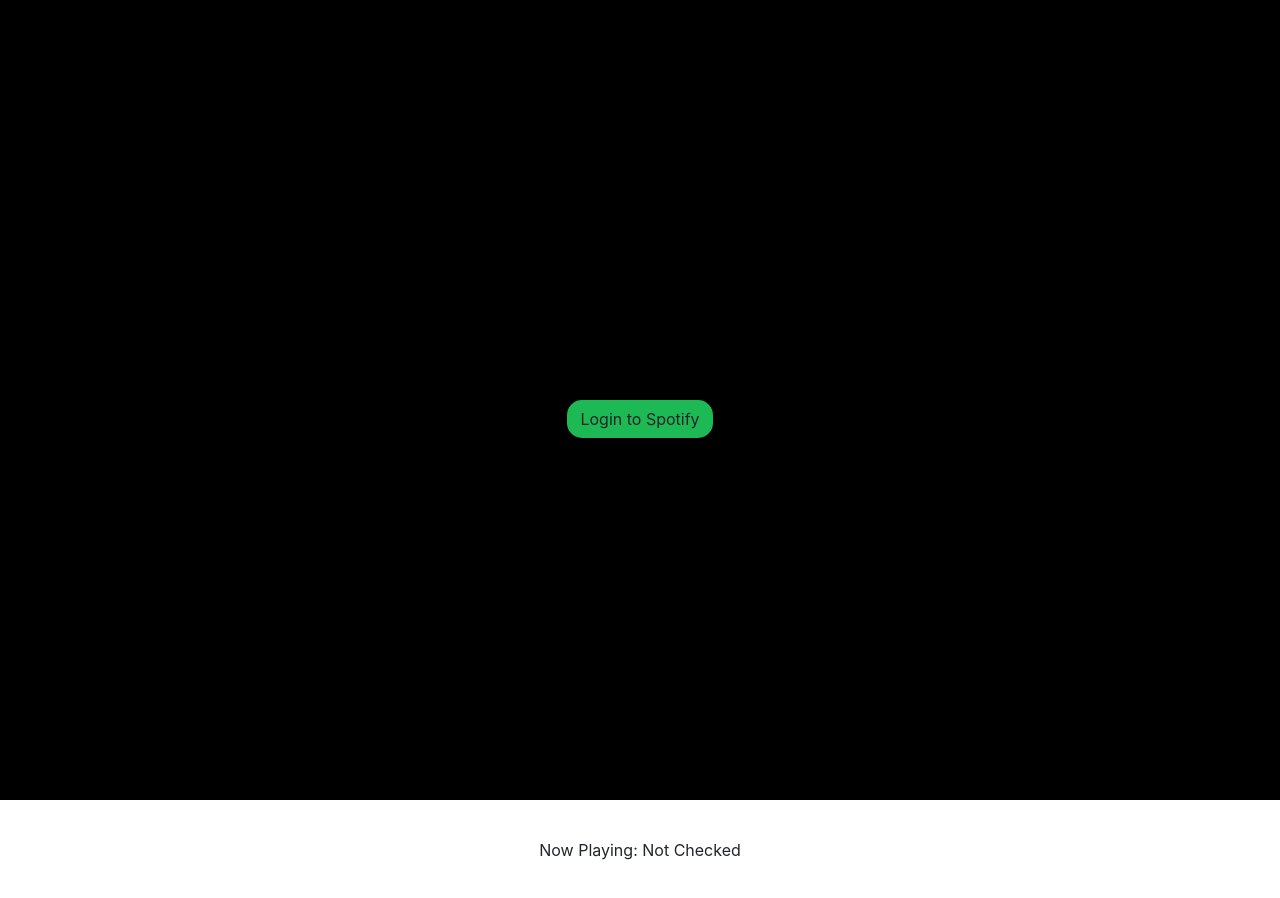
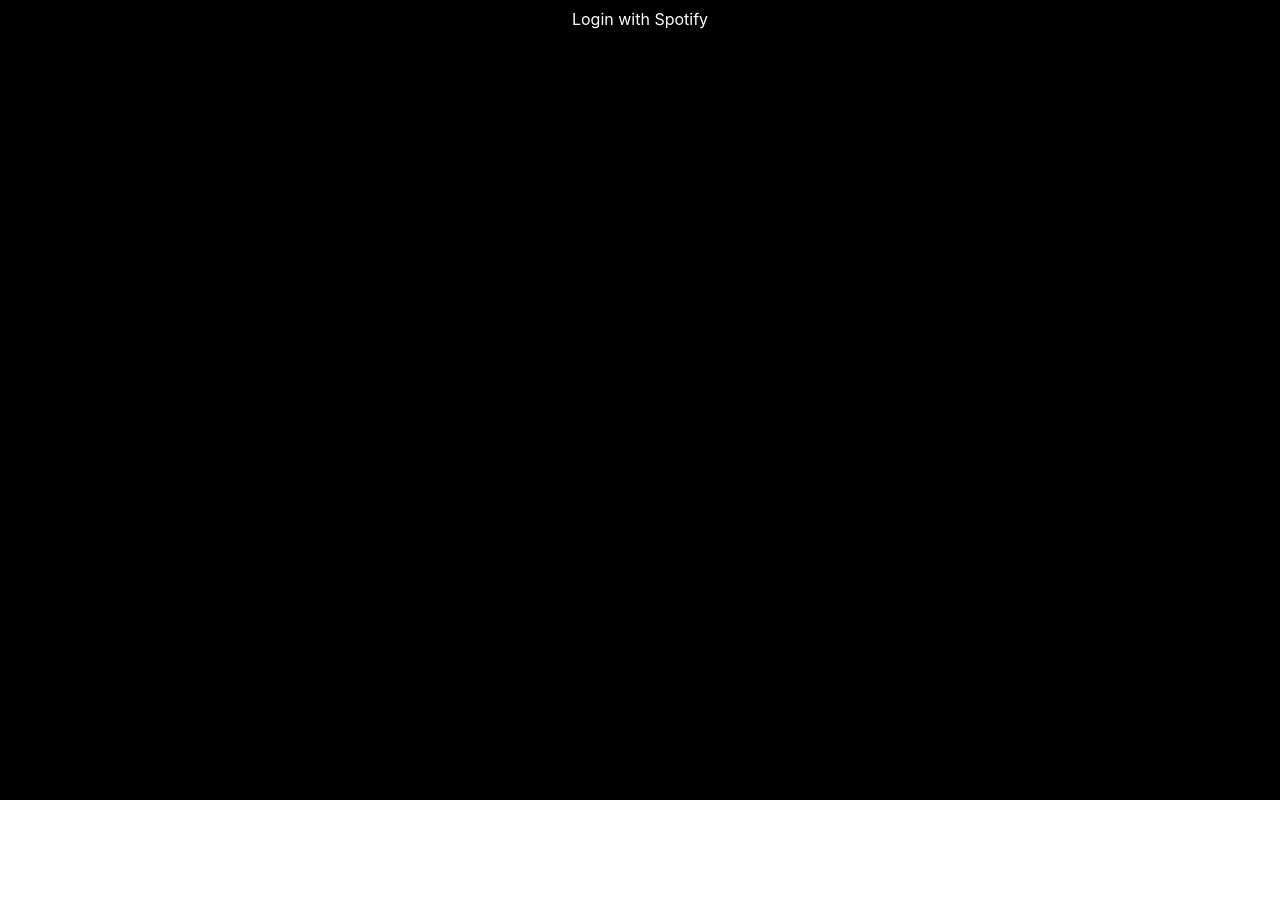
Before and after one commit to joshualholland/Spotify-Analytics, a React (Create React App) app in the folder spotify_client/: page / in a window 1280 px wide. Shown: the top 898 px of the page. After the commit the page ends 800 px from the top, so only its background shows below. Built offline with nearby package versions, Linux system fonts and the light colour scheme; what spotify-web-api-js would draw is missing.

Commit message:
separated into components

```diff
--- a/spotify_client/src/components/App.js
+++ b/spotify_client/src/components/App.js
@@ -1,98 +1,18 @@
-// import React, { Component } from 'react';
-// import { BrowserRouter as Router, Switch, Route, Link } from 'react-router-dom';
+import React, { Component } from 'react';
+import { BrowserRouter as Router, Switch, Route, Link } from 'react-router-dom';
 
-// import Login from './Login';
-// import Home from './Home';
+import Login from './Login';
+import Home from './Home';
 
-// export default class App extends Component {
-//     render() {
-//         return (
-//             <Router>
-//                 <Switch>
-//                     <Route exact path='/:anything?' component={Login} />
-//                     {/* <Route exact path='/home/:anything' component={Home} /> */}
-//                 </Switch>
-//             </Router>
-//         )
-//     }
-// };
-
-import React, { Component } from 'react';
-import './css/App.css';
-
-import SpotifyWebApi from 'spotify-web-api-js';
-const spotifyApi = new SpotifyWebApi();
-
-class App extends Component {
-    constructor() {
-        super();
-        const params = this.getHashParams();
-        const token = params.access_token;
-        if (token) {
-            spotifyApi.setAccessToken(token);
-        }
-        this.state = {
-            loggedIn: token ? true : false,
-            nowPlaying: { name: 'Not Checked', albumArt: '' }
-        }
-    }
-
-    getHashParams() {
-        var hashParams = {};
-        var e, r = /([^&;=]+)=?([^&;]*)/g,
-            q = window.location.hash.substring(1);
-        e = r.exec(q)
-        while (e) {
-            hashParams[e[1]] = decodeURIComponent(e[2]);
-            e = r.exec(q);
-        }
-        console.log(hashParams)
-        return hashParams;
-    }
-
-    async getNowPlaying() {
-        try {
-            let result = await spotifyApi.getMyCurrentPlaybackState();
-            console.log(result)
-            this.setState({
-                nowPlaying: {
-                    name: result.item.name,
-                    albumArt: result.item.album.images[0].url
-                }
-            })
-        } catch (e) {
-            console.log(e)
-        }
-        // spotifyApi.getMyCurrentPlaybackState()
-        //     .then((response) => {
-        //         this.setState({
-        //             nowPlaying: {
-        //                 name: response.item.name,
-        //                 albumArt: response.item.album.images[0].url
-        //             }
-        //         });
-        //     })
-    }
+export default class App extends Component {
     render() {
         return (
-            <div className="App">
-                <a href='http://localhost:8888'>
-                    <button className='btn'>Login to Spotify</button>
-                </a>
-                <div>
-                    Now Playing: {this.state.nowPlaying.name}
-                </div>
-                <div>
-                    <img src={this.state.nowPlaying.albumArt} style={{ height: 150 }} />
-                </div>
-                {this.state.loggedIn &&
-                    <button onClick={() => this.getNowPlaying()}>
-                        Check Now Playing
-                    </button>
-                }
-            </div>
-        );
+            <Router>
+                <Switch>
+                    <Route exact path='/' component={Login} />
+                    <Route exact path='/home/:anything?' component={Home} />
+                </Switch>
+            </Router>
+        )
     }
-}
-
-export default App;
+};
--- a/spotify_client/src/components/Login.js
+++ b/spotify_client/src/components/Login.js
@@ -1,136 +1,20 @@
-// import React, { Component } from 'react';
+import React, { Component } from 'react';
+import './css/Login.css';
 
+class Login extends Component {
+  constructor() {
+    super();
+  }
 
-// class Login extends Component {
-//   constructor() {
-//     super();
-//     const params = this.getHashParams();
-//     this.state = {
-//       loggedIn: params.access_token ? true : false
-//     }
-//   }
+  render() {
+    return (
+      <div className="Login">
+        <a href='http://localhost:8888'>
+          <button className='btn login-button text-white'>Login with Spotify</button>
+        </a>
+      </div>
+    );
+  }
+}
 
-//   getHashParams() {
-//     var hashParams = {};
-//     var e, r = /([^&;=]+)=?([^&;]*)/g,
-//         q = window.location.hash.substring(1);
-//     while ( e = r.exec(q)) {
-//        hashParams[e[1]] = decodeURIComponent(e[2]);
-//     }
-//     return hashParams;
-//   }
-
-//   render() {
-//     return (
-//       <div className="Login">
-//         <a href='http://localhost:8888'>
-//           <button className='btn text-white'>Login with Spotify</button>
-//         </a>
-//       </div>
-//     );
-//   }
-// }
-
-// export default Login;
-
-// import React, { Component } from 'react';
-// import './css/Login.css';
-// import CanvasJSReact from '../utils/canvasjs.react';
-
-// import SpotifyWebApi from 'spotify-web-api-js';
-// const spotifyApi = new SpotifyWebApi();
-
-// const CanvasJS = CanvasJSReact.CanvasJS;
-// const CanvasJSChart = CanvasJSReact.CanvasJSChart;
-
-// export default class Login extends Component {
-//   constructor() {
-//     super()
-//     const params = this.getHashParams();
-//     const token = params.access_token;
-//     if (token) {
-//       spotifyApi.setAccessToken(token)
-//     };
-//     this.state = {
-//       loggedIn: params.access_token ? true : false,
-//       nowPlaying: { name: '', albumArt: '' }
-//     }
-//   }
-
-//   getHashParams() {
-//     var hashParams = {};
-//     var e, r = /([^&;=]+)=?([^&;]*)/g,
-//         q = window.location.hash.substring(1);
-//     while ( e = r.exec(q)) {
-//        hashParams[e[1]] = decodeURIComponent(e[2]);
-//     }
-//     return hashParams;
-//   }
-
-//   getNowPlaying() {
-//     spotifyApi.getMyCurrentPlaybackState()
-//       .then((res) => {
-//         this.setState({
-//           nowPlaying: {
-//             name: res.item.name,
-//             albumArt: res.item.album.images[0]
-//           }
-//         })
-//       })
-//   }
-
-
-
-//   render() {
-//     const options = {
-//       theme: "dark2",
-//       animationEnabled: true,
-//       exportFileName: "New Year Resolutions",
-//       exportEnabled: true,
-//       title: {
-//         text: `Your Top Genres!`
-//       },
-//       data: [{
-//         type: "pie",
-//         showInLegend: true,
-//         legendText: "{label}",
-//         toolTipContent: "{label}: <strong>{y}%</strong>",
-//         indexLabel: "{y}%",
-//         indexLabelPlacement: "inside",
-//         dataPoints: [
-//           { y: 32, label: "Health" },
-//           { y: 22, label: "Finance" },
-//           { y: 15, label: "Education" },
-//           { y: 19, label: "Career" },
-//           { y: 5, label: "Family" },
-//           { y: 7, label: "Real Estate" }
-//         ]
-//       }]
-//     }
-//     return (
-//       <>
-//         <div className="Login">
-//           <a href='http://localhost:8888'>
-//             <button className='btn text-white'>Login with Spotify</button>
-//           </a>
-//         </div>
-//         <div>
-//           <button onClick={() => this.getNowPlaying()}>
-//             Check Now Playing
-//             </button>
-//         </div>
-//         <div>
-//           Now Playing: {this.state.nowPlaying.name}
-//         </div>
-//         <div>
-//           <img src={this.state.nowPlaying.albumArt} style={{ height: 150 }} alt='Album art' />
-//         </div>
-
-
-//         <div>
-//           <CanvasJSChart options={options} />
-//         </div>
-//       </>
-//     )
-//   }
-// }
+export default Login;
--- a/spotify_client/src/components/css/App.css
+++ b/spotify_client/src/components/css/Login.css
@@ -1,4 +1,4 @@
-.App {
+.Login {
   text-align: center;
   background-color: black;
   height: 100vh;
@@ -6,11 +6,8 @@
   margin: 0;
 }
 
-div, button {
+.loggin-button {
+  background-color: #1DB954;
+  border-radius: 15px;
   margin-top: 50vh;
 }
-
-.btn {
-  background-color: #1DB954;
-  border-radius: 15px;
-}
```
Also changed, not shown: spotify_client/src/components/Home.js (+62 -90 lines), spotify_client/src/components/css/Home.css (added), 1 other file (tests, documents, lock files or other folders).
